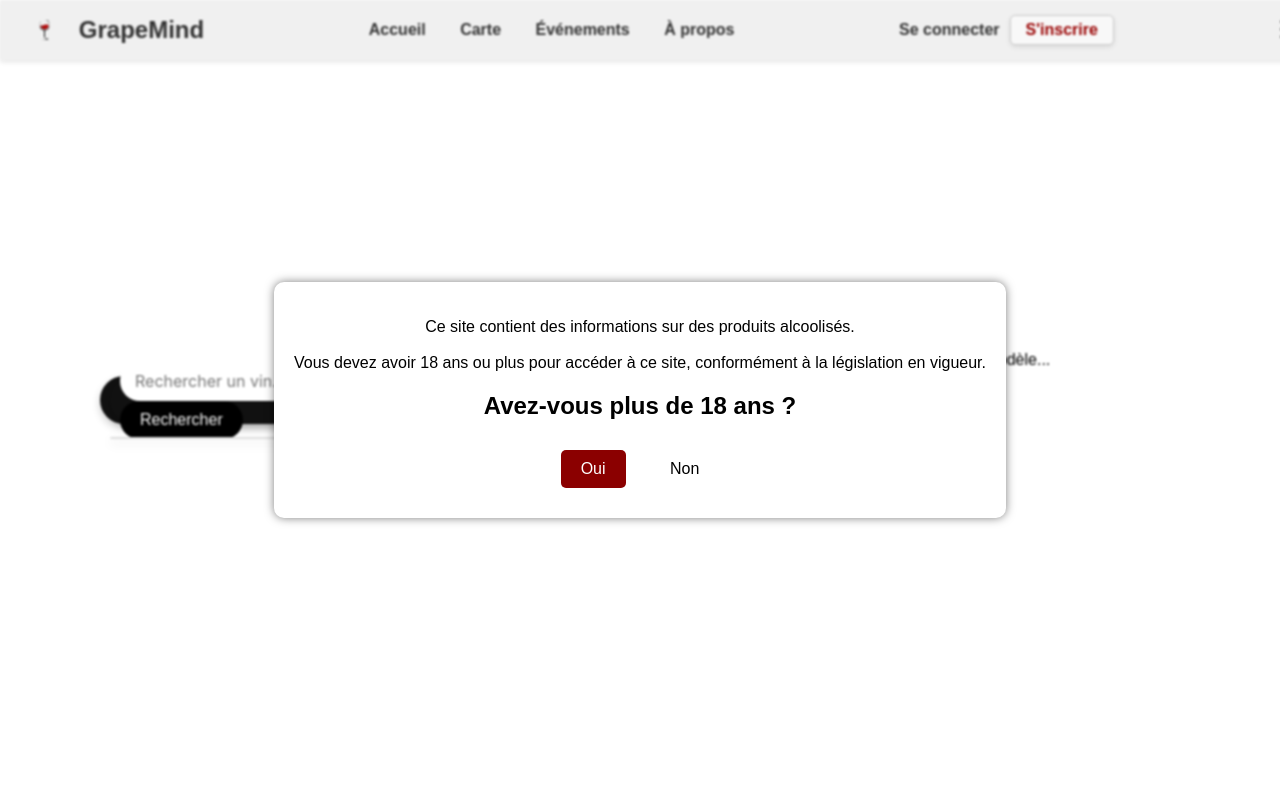
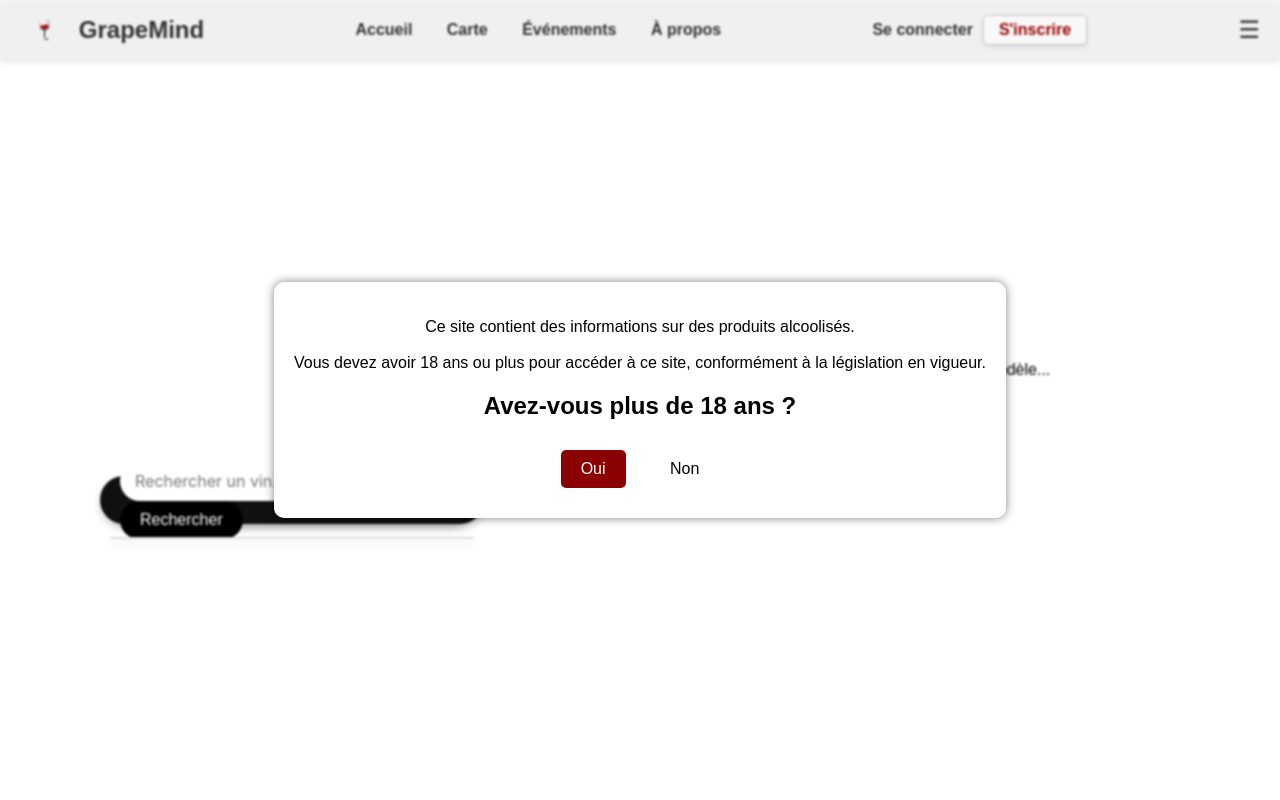
Before and after one commit to Aximme/GrapeMind, a PHP site: page / in a window 1280 px wide. Run offline with PHP 8.4, Linux system fonts and the light colour scheme; some libraries are stand-ins or nearby versions.

Commit message:
minor fix

```diff
--- a/css/index-main.css
+++ b/css/index-main.css
@@ -1,20 +1,11 @@
 body {
     background-color: white;
-    display: flex;
+
     justify-content: flex-start;
-    margin: 0;
-    overflow: hidden;
+
 }
 
-header {
-    background-color: white;
-    width: 100%;
-    position: fixed;
-    top: 0;
-    z-index: 10;
-    padding: 10px 0;
-    box-shadow: 0px 2px 5px rgba(0, 0, 0, 0.1);
-}
+
 
 #scene-container {
     width: 50vw;
@@ -22,7 +13,7 @@ header {
     position: fixed;
     right: 0;
     top: 0;
-    margin-top: 60px;
+    margin-top: 70px;
     background-color: transparent;
 }
 
--- a/css/search_bar.css
+++ b/css/search_bar.css
@@ -23,6 +23,7 @@
     width: 30%;
     top: 0;
     left: 100px;
+    margin-top: 100px;
 
 }
 
```
Also changed, not shown: components/wine/wine-details.php (+7 -7 lines).
